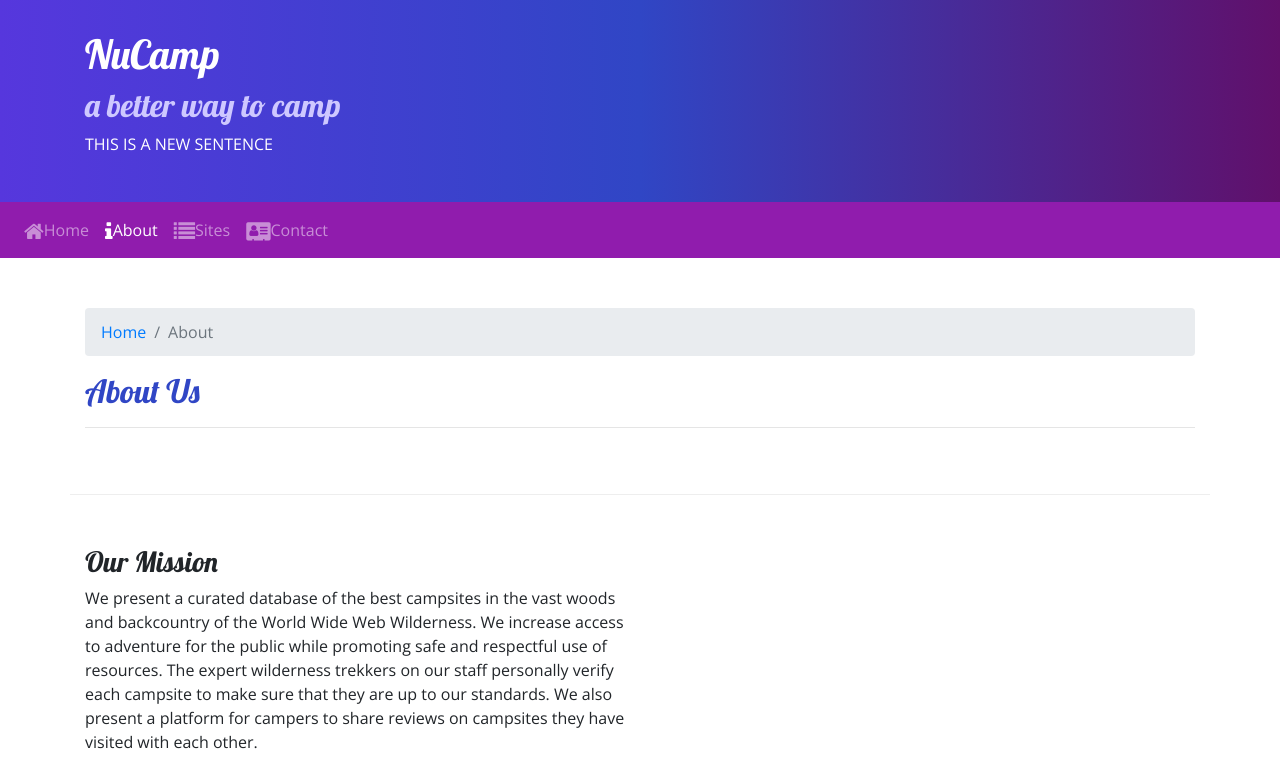
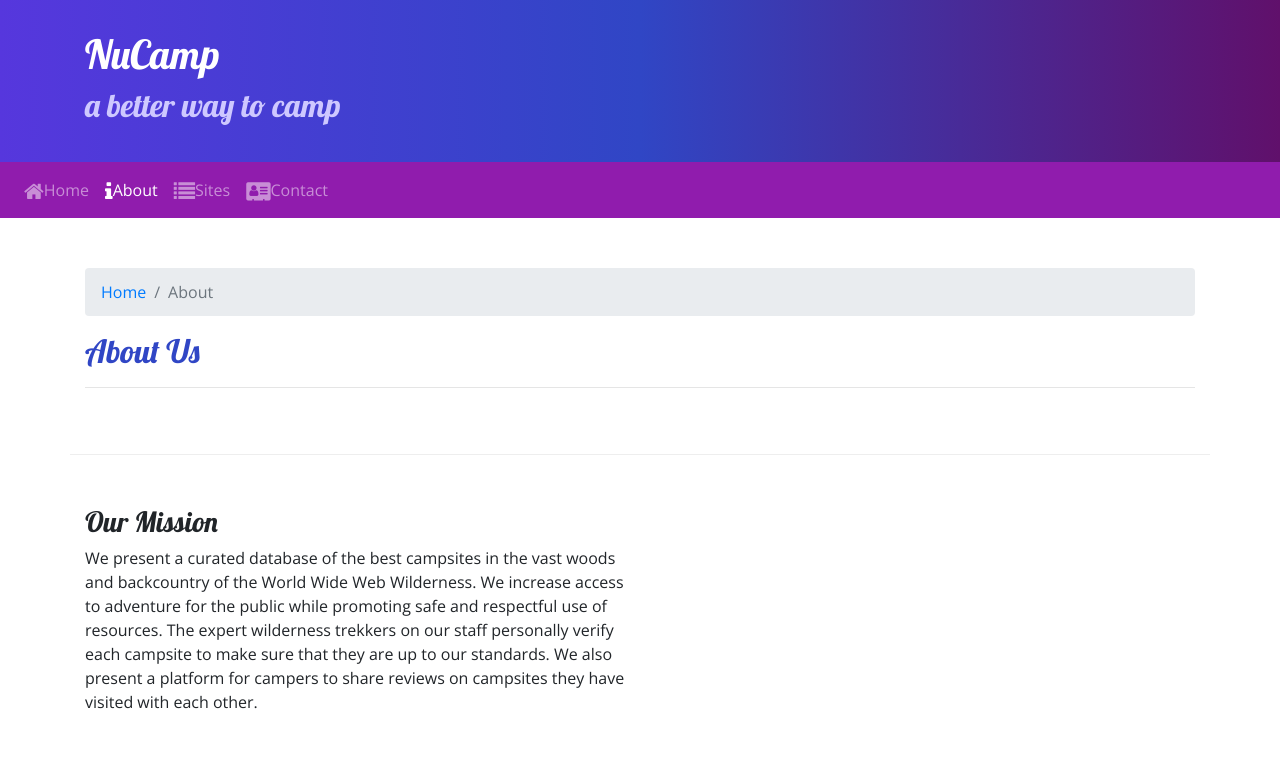
Before and after one commit to LisaPiano/nucampsite, a website: page aboutus.html in a window 1280 px wide. Shown: the top 778 px of the page. Drawn offline with nearby package versions, Linux system fonts and the light colour scheme.

Commit message:
tried to make another change to push

```diff
--- a/aboutus.html
+++ b/aboutus.html
@@ -24,7 +24,6 @@
                 <div class="col">
                     <h1>NuCamp</h1>
                     <h2>a better way to camp</h2>
-                    <p>THIS IS A NEW SENTENCE</p>
                 </div>
             </div>
         </div>
```
